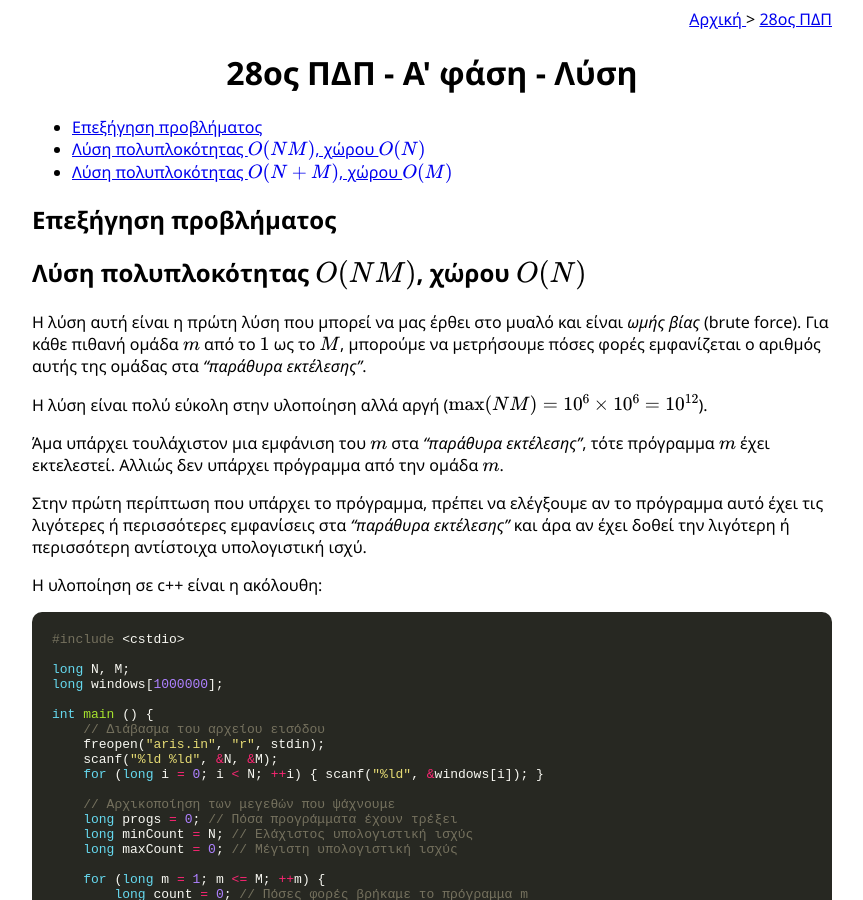
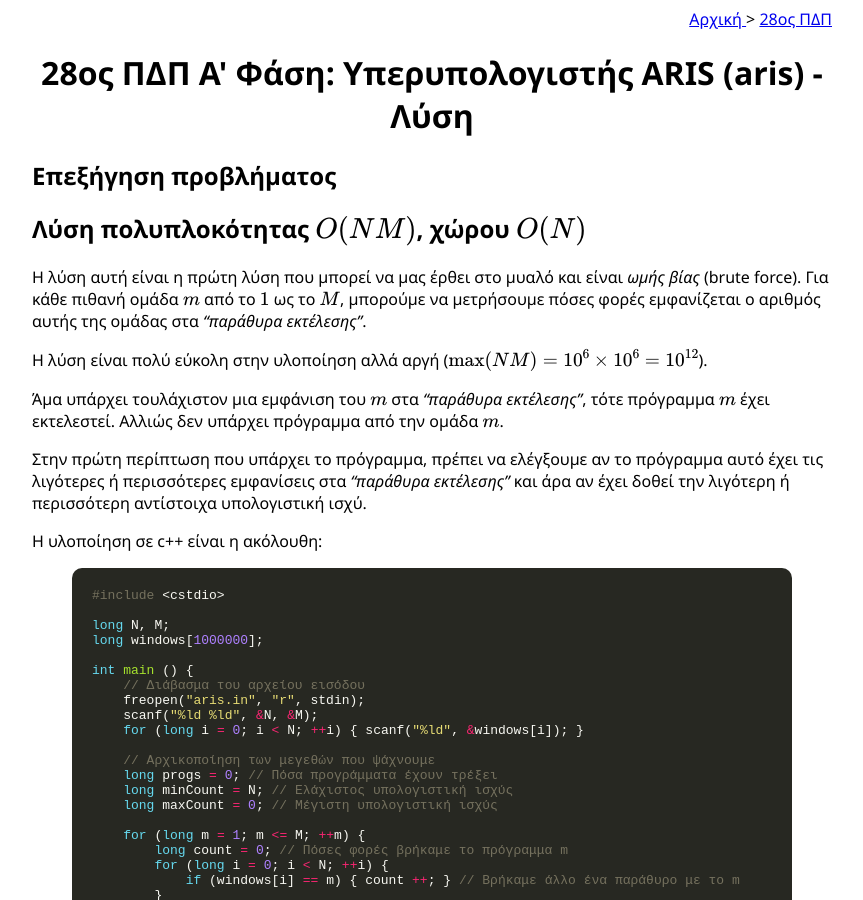
Before and after one commit to pdp-archive/pdp-archive.github.io, a Jekyll site: the page built from contests/_28-PDP/a-aris-solution.md, in a window 1280 px wide and 900 px high. Shown: the whole window, without its empty margins (208-1071 px from the left). Built offline with Jekyll 4.4.1, drawn with Linux system fonts in a browser that asks for light colours; formulas are drawn with MathJax 3.

Commit message:
Updated tags for aris solution

````diff
--- a/contests/_28-PDP/a-aris-solution.md
+++ b/contests/_28-PDP/a-aris-solution.md
@@ -1,13 +1,7 @@
 ---
-title: "28ος ΠΔΠ - Α' φάση - Λύση"
-layout: post
-tags: [ΠΔΠ]
-category: 1
-comments: true
+layout: solution
+codename: aris
 ---
-
-* TOC
-{:toc}
 
 ## Επεξήγηση προβλήματος
 
@@ -25,7 +19,7 @@
 
 Η υλοποίηση σε c++ είναι η ακόλουθη:
 
-```c++
+{% highlight c++ %}
 #include <cstdio>
 
 long N, M;
@@ -62,7 +56,7 @@
     printf("%ld %ld %ld\n", progs, minCount, maxCount);
     return 0;
 }
-```
+{% endhighlight %}
 
 ## Λύση πολυπλοκότητας $$O(N + Μ)$$, χώρου $$Ο(Μ)$$
 
@@ -110,7 +104,7 @@
 
 Σε κώδικα:
 
-```c++
+{% highlight c++ %}
 // ...
 long counts[1000001]; // Αρχικοποίηση του πίνακα counts με μηδενικά
 
@@ -141,4 +135,4 @@
 
     // ...
 }
-```
+{% endhighlight %}
````
